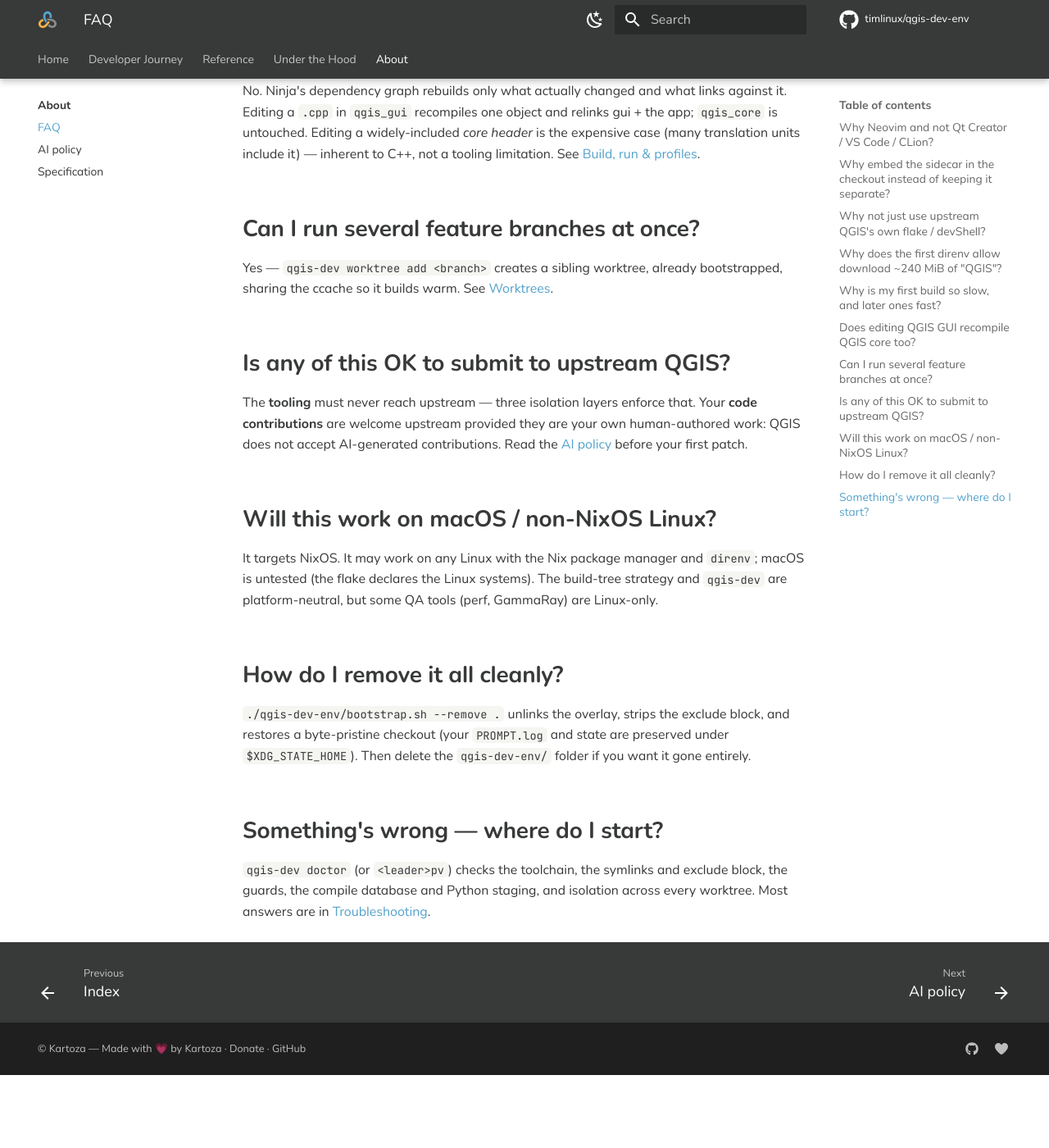
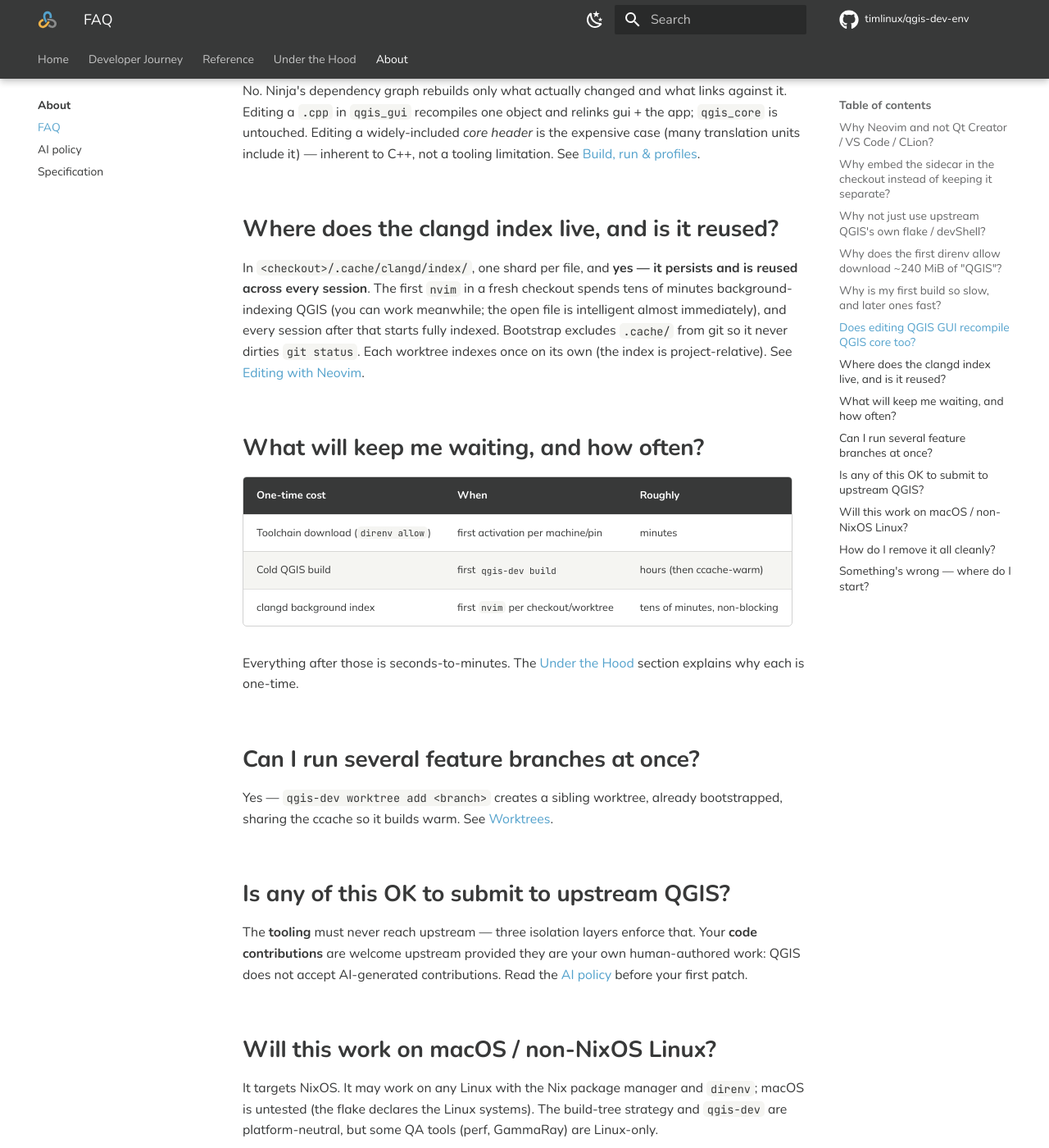
Before and after one commit to vikineema/qgis-dev-env, an MkDocs documentation site: the page built from docs/about/faq.md, in a window 1280 px wide and 1400 px high, scrolled down 1725 px. Shown: the whole window at 82% size. Built offline with MkDocs 1.6.1 and Material for MkDocs 9.7.7, drawn with Linux system fonts in a browser that asks for light colours; comment, search, counter and statistics services are not loaded; before the commit the page ends 3036 px from its top, so only the background shows below that.

Commit message:
feat: DAP debugging for QGIS + clangd index docs
- gdb (--interpreter=dap) adapter and Launch/Attach QGIS configs in the
  overlay; qgis-dev debugprep self-heals marker/staging and returns the
  binary. nix-vim provides the DAP framework, UI and persistent
  breakpoints. Journey step 8 'Debugging with DAP' with walkthrough and
  an 11th UML sequence diagram.
- FAQ + Neovim page explain the first-run experience: clangd background
  index location (.cache/clangd/index), that it persists and is reused,
  and what one-time tasks keep you waiting.
- Bootstrap excludes .cache/ so the clangd index never dirties the
  pristine checkout. Spec FR-E7 (now M), FR-I3, FR-L1 updated.

```diff
--- a/docs/about/faq.md
+++ b/docs/about/faq.md
@@ -72,6 +72,28 @@ relinks gui + the app; `qgis_core` is untouched. Editing a widely-included
 inherent to C++, not a tooling limitation. See
 [Build, run & profiles](../internals/build-run.md).
 
+## Where does the clangd index live, and is it reused?
+
+In `<checkout>/.cache/clangd/index/`, one shard per file, and **yes — it
+persists and is reused across every session**. The first `nvim` in a fresh
+checkout spends tens of minutes background-indexing QGIS (you can work
+meanwhile; the open file is intelligent almost immediately), and every
+session after that starts fully indexed. Bootstrap excludes `.cache/` from
+git so it never dirties `git status`. Each worktree indexes once on its own
+(the index is project-relative). See
+[Editing with Neovim](../getting-started/05-neovim.md).
+
+## What will keep me waiting, and how often?
+
+| One-time cost | When | Roughly |
+|---|---|---|
+| Toolchain download (`direnv allow`) | first activation per machine/pin | minutes |
+| Cold QGIS build | first `qgis-dev build` | hours (then ccache-warm) |
+| clangd background index | first `nvim` per checkout/worktree | tens of minutes, non-blocking |
+
+Everything after those is seconds-to-minutes. The [Under the
+Hood](../internals/index.md) section explains why each is one-time.
+
 ## Can I run several feature branches at once?
 
 Yes — `qgis-dev worktree add <branch>` creates a sibling worktree, already
--- a/docs/getting-started/05-neovim.md
+++ b/docs/getting-started/05-neovim.md
@@ -58,12 +58,49 @@ build — and failures land in the **quickfix list** at the exact
 A supplementary ctags file covers what LSPs don't index — SIP bindings,
 CMake variables, shell — regenerate with `<leader>pg`.
 
-!!! note "First-open heaviness, and what tames it"
-    Two things are deliberately bounded so a 1.5 M-file tree doesn't melt
-    your editor: clangd's **background index** is built once (CPU-heavy on
-    the first day, instant ever after), and **lua-language-server** is
-    fenced by the overlay's `.luarc.json` so it never crawls `build/`,
-    `.git`, `src/` and friends looking for Lua — without it, luals takes
-    minutes to start in a QGIS checkout.
+## What happens the first time you open Neovim
+
+The environment front-loads some one-time work so that everything is fast
+afterwards. On the **first** `nvim` in a fresh checkout, expect:
+
+| Task | What it's doing | How long | Blocks you? |
+|---|---|---|---|
+| clangd **background index** | Parsing every TU in `compile_commands.json` to build the cross-reference database | Tens of minutes for QGIS | No — runs in the background |
+| lua-language-server | Loading Lua runtime (fenced by `.luarc.json`, see below) | Seconds | No |
+| Treesitter | Grammars ship prebuilt with nix-vim | None | No |
+
+While clangd indexes, **completion and diagnostics for the file you have
+open work almost immediately** — it indexes the open translation unit
+first. What ripens over the next several minutes is *project-wide*
+intelligence: go-to-definition into files you haven't opened, and
+find-all-references. A progress indicator shows in the statusline/notify
+area until it settles.
+
+### Where the index lives, and is it reused?
+
+clangd writes its index to **`<checkout>/.cache/clangd/index/`** — one
+shard per file. It is **persistent and reused across sessions**: index once,
+and every later `nvim` starts with full project intelligence immediately.
+Bootstrap adds `.cache/` to the local git excludes, so it never dirties
+`git status`. Two consequences worth knowing:
+
+- Each **worktree** has its own `.cache/` and indexes once on its own —
+  clangd's background index is project-relative, not shared. A new worktree
+  is fast to *build* (shared ccache) but re-indexes for the editor.
+- Deleting `.cache/clangd` (or `git clean -fdx`, which would) forces a full
+  re-index next time. Don't, unless the index is corrupt.
+
+!!! note "Why luals used to hang — and doesn't now"
+    lua-language-server roots at the checkout and, unfenced, crawls the
+    whole 1.5 M-file tree looking for Lua to preload — minutes of hang. The
+    overlay's `.luarc.json` caps preload and ignores `build/`, `.git`,
+    `src/` and friends, so it starts in seconds.
+
+## Debugging
+
+When you need to step through code rather than read it, the same editor
+does that too — see [Debugging with DAP](08-debugging.md): breakpoints,
+variable inspection, the call stack, and attach-to-running, all on
+`<leader>d`.
 
 Continue to [6 · Pre-commit & standards](06-precommit.md).
--- a/mkdocs.yml
+++ b/mkdocs.yml
@@ -161,6 +161,7 @@ nav:
     - 5. Editing with Neovim: getting-started/05-neovim.md
     - 6. Pre-commit &amp; standards: getting-started/06-precommit.md
     - 7. Your first patch: getting-started/07-first-patch.md
+    - 8. Debugging with DAP: getting-started/08-debugging.md
   - Reference:
     - reference/index.md
     - qgis-dev commands: reference/qgis-dev.md
```
Also changed, not shown: CHANGELOG.md (+12 -0 lines), SPECIFICATION.md (+3 -3 lines), docs/getting-started/08-debugging.md (added, +113 -0 lines), docs/getting-started/index.md (+3 -2 lines), docs/assets/uml/debug.svg (added), 5 other files.
